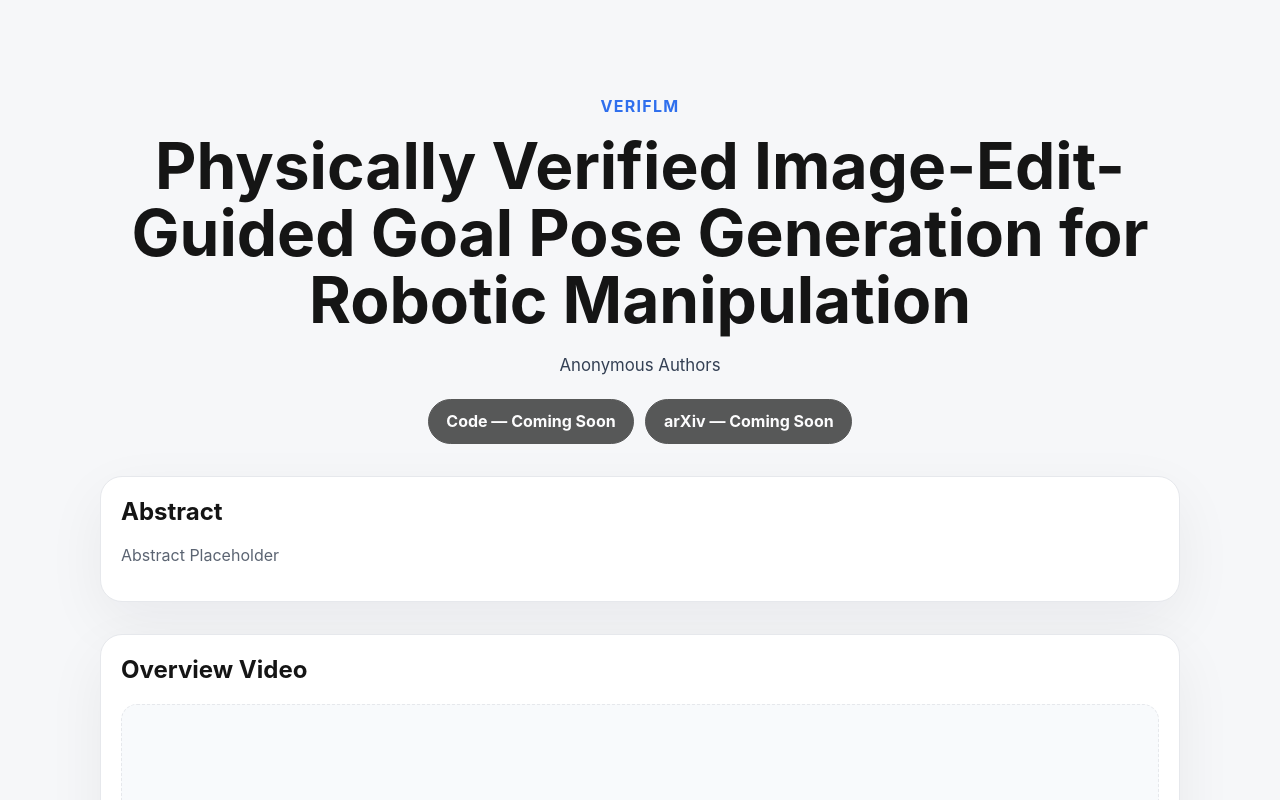
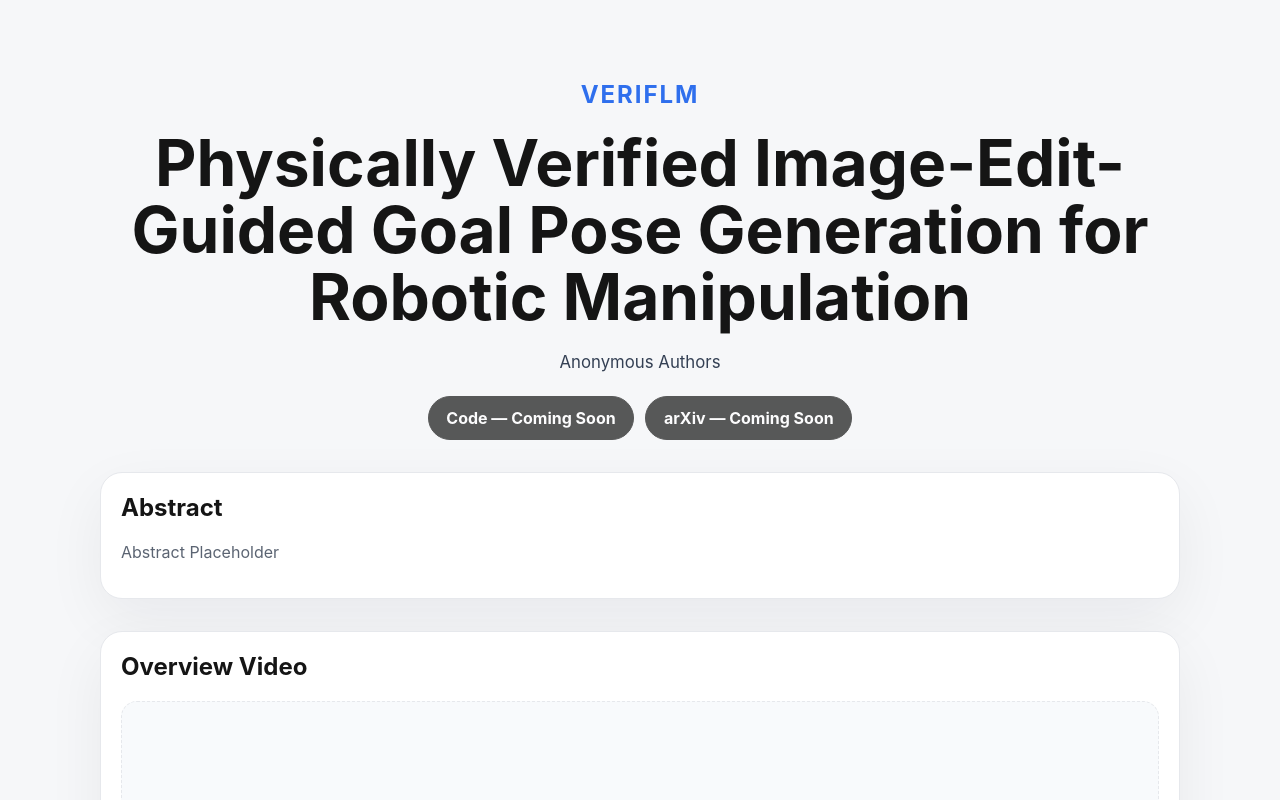
Before and after one commit to VerifLM/VerifLM-webpage, a React (Vite) app: page / in a window 1280 px wide. Shown: the top 800 px of the page. Built offline with nearby package versions, Linux system fonts and the light colour scheme.

Commit message:
Update App.jsx

```diff
--- a/src/App.jsx
+++ b/src/App.jsx
@@ -23,7 +23,7 @@ export default function App() {
   return (
     <main className="page">
       <section className="hero">
-        <p className="eyebrow">VerifLM</p>
+        <h2 className="eyebrow">VerifLM</h2>
         <h1>Physically Verified Image-Edit-Guided
           Goal Pose Generation for Robotic Manipulation</h1>
         <div className="authors" aria-label="Paper authors">
```
